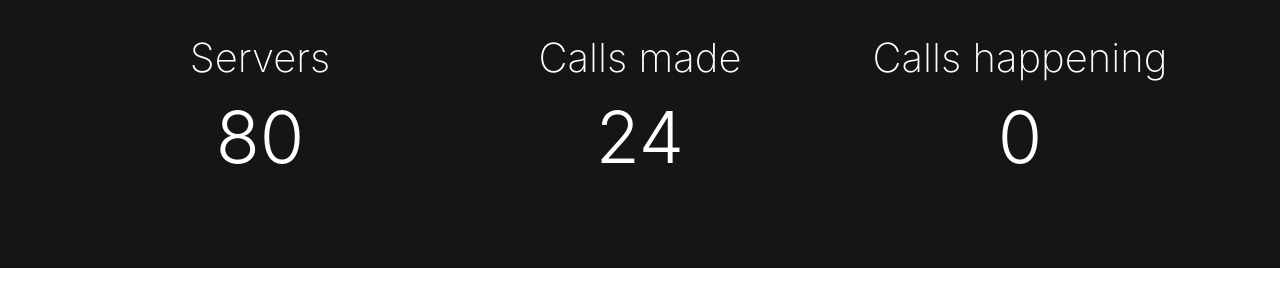
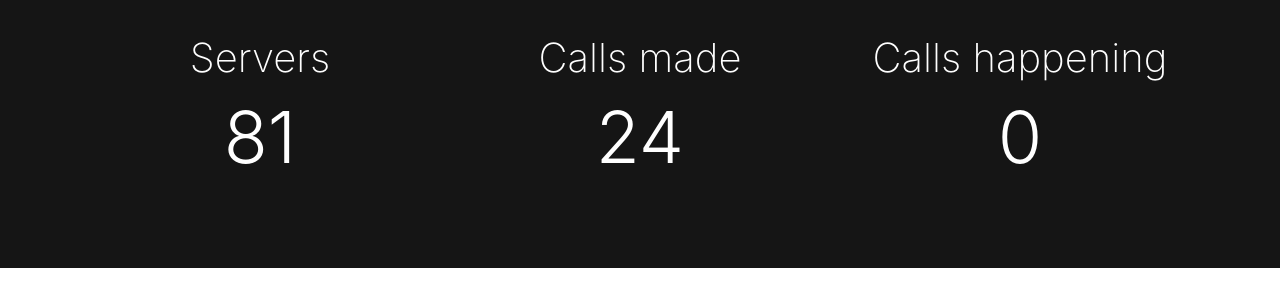
Before and after one commit to tumblenet/tnphone.tumblenet.ga, a Jekyll site: the page built from index.html, in a window 1280 px wide and 900 px high, scrolled down 443 px. Shown: the part 167-467 px from the top of the window. Built offline with Jekyll 4.4.1, drawn with Linux system fonts in a browser that asks for light colours; nearby versions of some CDN libraries.

Commit message:
Update Phones feed

```diff
--- a/_data/phones.json
+++ b/_data/phones.json
@@ -1,5 +1,5 @@
 {
 	"callsMade": 24,
-	"servers": 80,
+	"servers": 81,
 	"currentCalls": 0
 }
```
